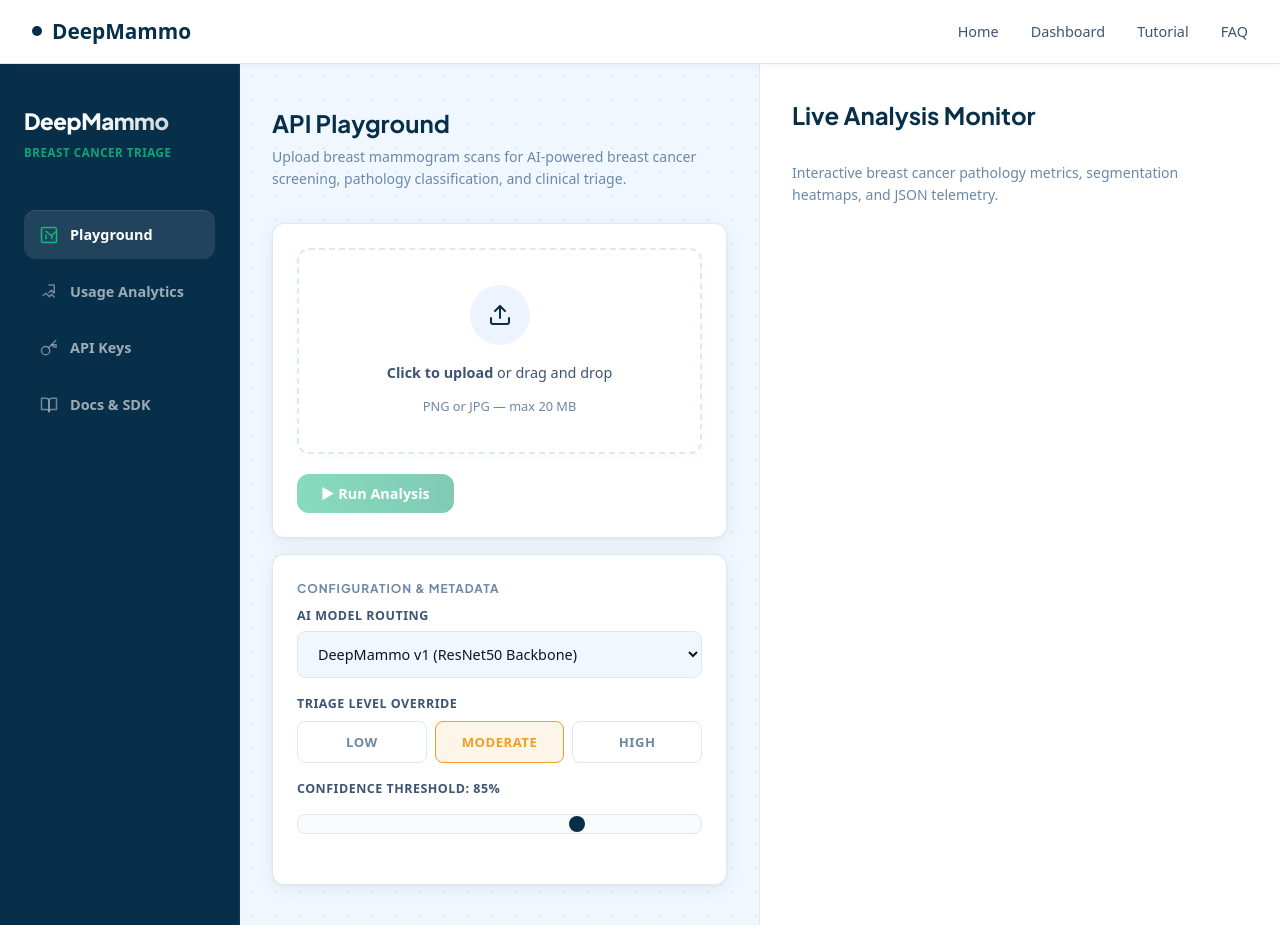
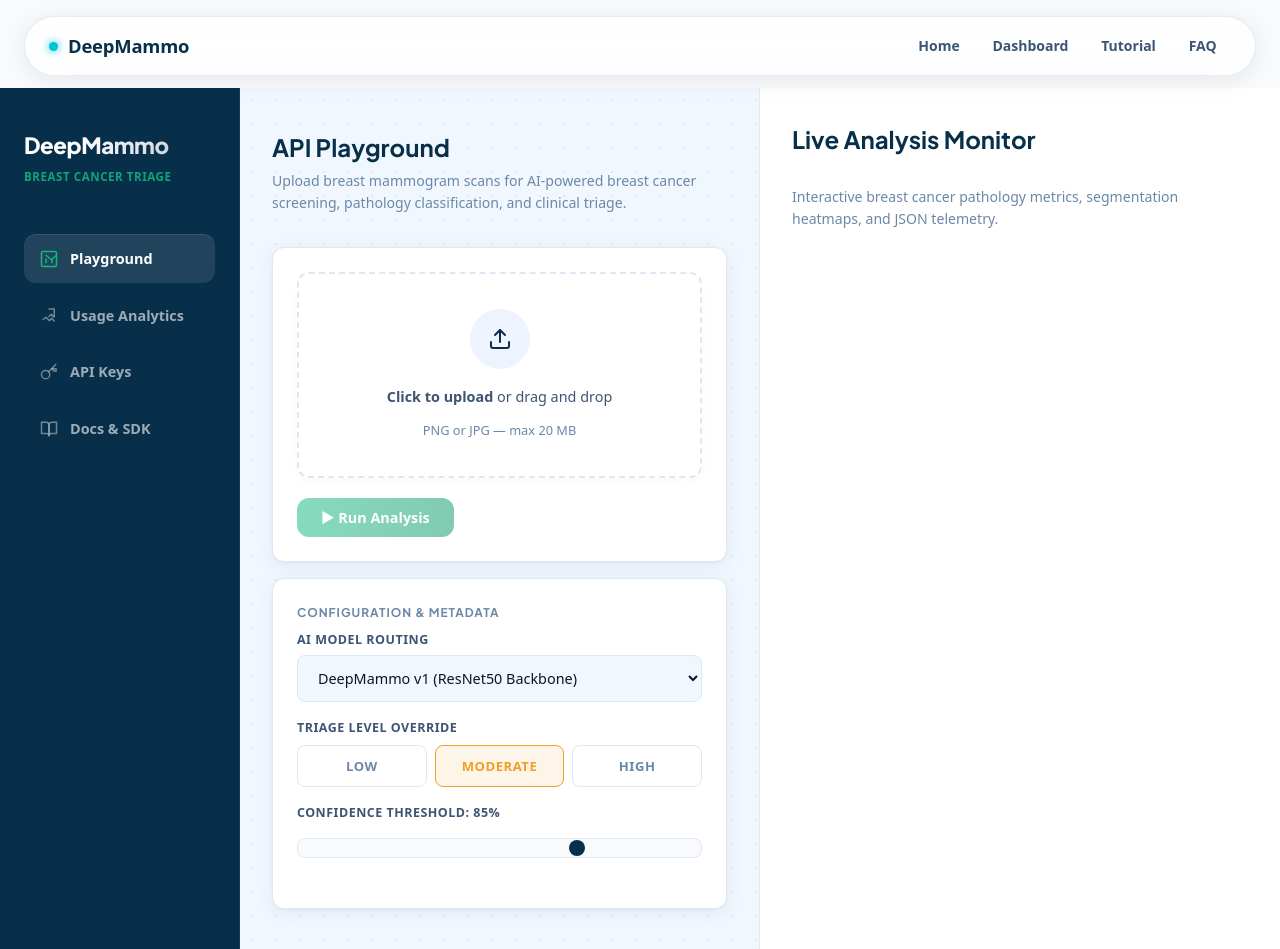
Before and after one commit to Wilworks/DeepMammo-API, a Django app: template templates/dashboard.html in a window 1280 px wide. Before the commit the page ends 925 px from the top, so only its background shows below. Run offline with Django 3.2, Linux system fonts and the light colour scheme; the template is opened without the code that fills it, so the values that code supplies are empty; some web fonts are replaced.

Commit message:
feat(navbar): convert to floating frosted-glass pill with scroll-aware shadow
- Fixed position pill: top:1rem, left/right:1.5rem, border-radius:9999px
- backdrop-filter:blur(20px) frosted glass on light backgrounds
- Cyan logo dot with glow ring, font-weight:800 brand
- Nav links: pill hover bg, cyan active state
- JS scroll listener adds .scrolled class for deeper shadow + cyan ring
- base.html: main gets padding-top:88px to compensate for fixed nav

```diff
--- a/static/css/main.css
+++ b/static/css/main.css
@@ -130,44 +130,57 @@ h1, h2, h3, h4, h5, h6 {
 a { color: var(--purple); text-decoration: none; }
 a:hover { color: var(--purple-dark); }
 
-/* ── Navbar ───────────────────────────────────────────────────────── */
+/* ── Navbar — floating pill ──────────────────────────────────────── */
 .navbar {
-  background: var(--white) !important;
-  border-bottom: 1px solid var(--border) !important;
-  padding: 0 2rem !important;
-  height: 64px !important;
+  position: fixed !important;
+  top: 1rem !important;
+  left: 1.5rem !important;
+  right: 1.5rem !important;
+  height: 60px !important;
+  padding: 0 1.5rem !important;
+  background: rgba(255, 255, 255, 0.82) !important;
+  backdrop-filter: blur(20px) !important;
+  -webkit-backdrop-filter: blur(20px) !important;
+  border: 1px solid rgba(221, 232, 245, 0.85) !important;
+  border-radius: var(--radius-pill) !important;
   display: flex !important;
   align-items: center !important;
   justify-content: space-between !important;
-  position: sticky !important;
-  top: 0 !important;
-  z-index: 100 !important;
-  box-shadow: 0 1px 8px rgba(83,74,183,0.07) !important;
-  width: 100% !important;
+  z-index: 200 !important;
+  box-shadow: 0 4px 24px rgba(4, 15, 30, 0.08) !important;
+  transition: box-shadow var(--dur-normal) var(--ease-smooth),
+              background var(--dur-normal) var(--ease-smooth) !important;
+  width: auto !important;
+}
+.navbar.scrolled {
+  box-shadow: 0 8px 40px rgba(4, 15, 30, 0.14), 0 0 0 1px rgba(0, 196, 214, 0.12) !important;
+  background: rgba(255, 255, 255, 0.94) !important;
 }
 
 .navbar-brand {
   display: flex !important;
   align-items: center !important;
   gap: 10px !important;
-  font-size: 1.3rem !important;
-  font-weight: 700 !important;
-  color: var(--purple) !important;
+  font-size: 1.15rem !important;
+  font-weight: 800 !important;
+  color: var(--brand-navy) !important;
   text-decoration: none !important;
+  letter-spacing: -0.01em !important;
 }
 
 .navbar-brand .logo-dot {
-  width: 10px !important;
-  height: 10px !important;
-  background: var(--purple) !important;
+  width: 9px !important;
+  height: 9px !important;
+  background: var(--cyan) !important;
   border-radius: 50% !important;
   display: inline-block !important;
   flex-shrink: 0 !important;
+  box-shadow: 0 0 8px var(--cyan) !important;
 }
 
 .navbar-links {
   display: flex !important;
-  gap: 2rem !important;
+  gap: 0.25rem !important;
   list-style: none !important;
   margin: 0 !important;
   padding: 0 !important;
@@ -176,15 +189,21 @@ a:hover { color: var(--purple-dark); }
 .navbar-links li { list-style: none !important; }
 
 .navbar-links a {
-  font-size: 0.9rem !important;
-  font-weight: 500 !important;
+  font-size: 0.875rem !important;
+  font-weight: 600 !important;
   color: var(--text-mid) !important;
   transition: var(--transition) !important;
   text-decoration: none !important;
+  padding: 0.4rem 0.9rem !important;
+  border-radius: var(--radius-pill) !important;
 }
 
-.navbar-links a:hover,
-.navbar-links a.active { color: var(--purple) !important; }
+.navbar-links a:hover { color: var(--brand-navy) !important; background: rgba(0, 196, 214, 0.07) !important; }
+.navbar-links a.active {
+  color: var(--cyan-deep) !important;
+  background: rgba(0, 196, 214, 0.10) !important;
+  font-weight: 700 !important;
+}
 
 /* ── Main content ─────────────────────────────────────────────────── */
 main { flex: 1; }
--- a/templates/base.html
+++ b/templates/base.html
@@ -10,6 +10,10 @@
     /* Hard reset for HF Spaces iframe interference */
     body { margin: 0 !important; padding: 0 !important; }
     ul   { list-style: none !important; padding: 0 !important; margin: 0 !important; }
+    /* Compensate for fixed floating nav */
+    main { padding-top: 88px !important; }
+    /* Dashboard overrides the padding since it controls its own layout */
+    .dashboard-grid + * { padding-top: 0 !important; }
     .modal-overlay {
       position: fixed !important; inset: 0 !important;
       background: rgba(26,26,46,0.6) !important;
@@ -25,7 +29,7 @@
 </head>
 <body>
 
-  <nav class="navbar">
+  <nav class="navbar" id="mainNav">
     <a href="/" class="navbar-brand">
       <span class="logo-dot"></span>
       DeepMammo
@@ -37,6 +41,15 @@
       <li><a href="/faq"      {% if request.resolver_match.url_name == 'faq'       %}class="active"{% endif %}>FAQ</a></li>
     </ul>
   </nav>
+  <script>
+    (function(){
+      var nav = document.getElementById('mainNav');
+      if (!nav) return;
+      window.addEventListener('scroll', function(){
+        nav.classList.toggle('scrolled', window.scrollY > 30);
+      }, { passive: true });
+    })();
+  </script>
 
   <main>{% block content %}{% endblock %}</main>
 
```
